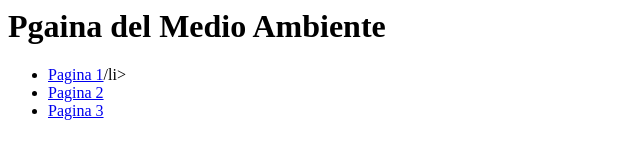
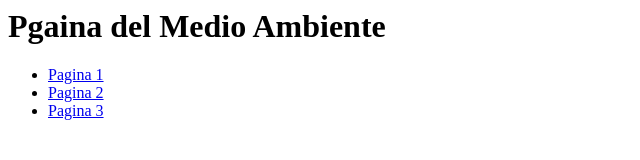
Before and after one commit to Josemaria0304/Pagmedioambiente, a plain HTML site: page index.html in a window 1280 px wide. Shown: the full height of the page, 0-640 px from the left. Drawn offline with Linux system fonts and the light colour scheme.

Commit message:
Agregar correciones

```diff
--- a/index.html
+++ b/index.html
@@ -1,6 +1,6 @@
 <h1>Pgaina del Medio Ambiente</h1>
 <ul>
-    <li><a href="Pagina1.html">Pagina 1</a>/li>
+    <li><a href="Pagina1.html">Pagina 1</a></li>
     <li><a href="Pagina2.html">Pagina 2</a></li>
     <li><a href="Pagina3.html">Pagina 3</a></li>
 </ul>
```
